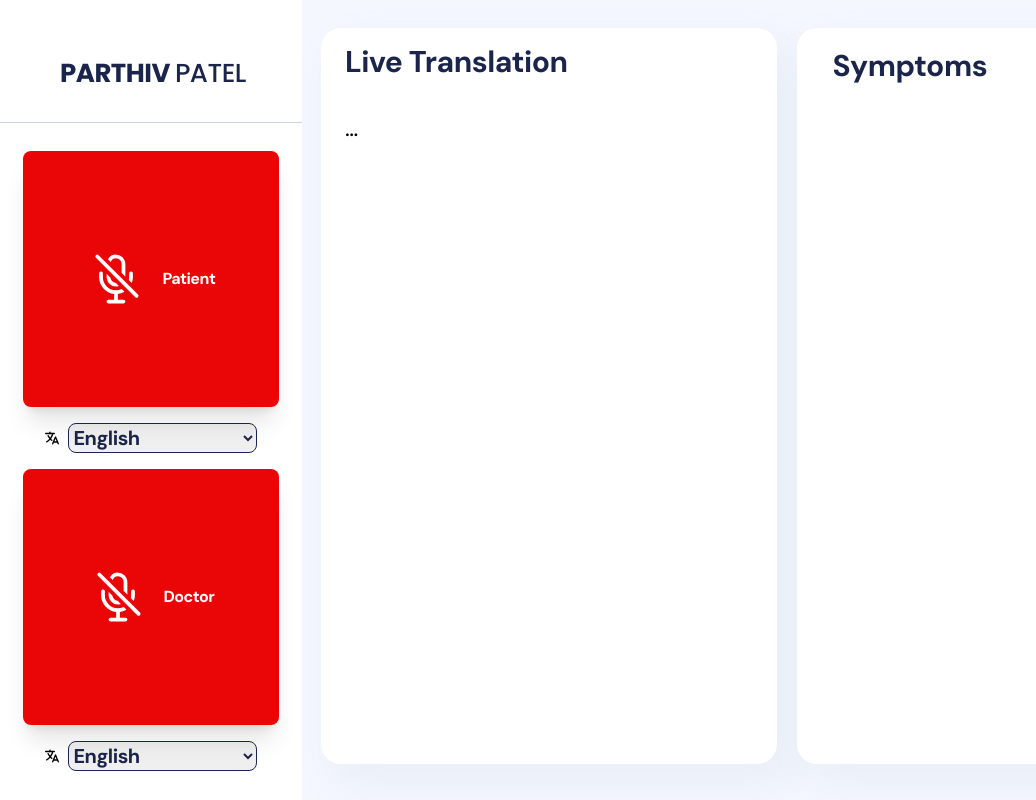
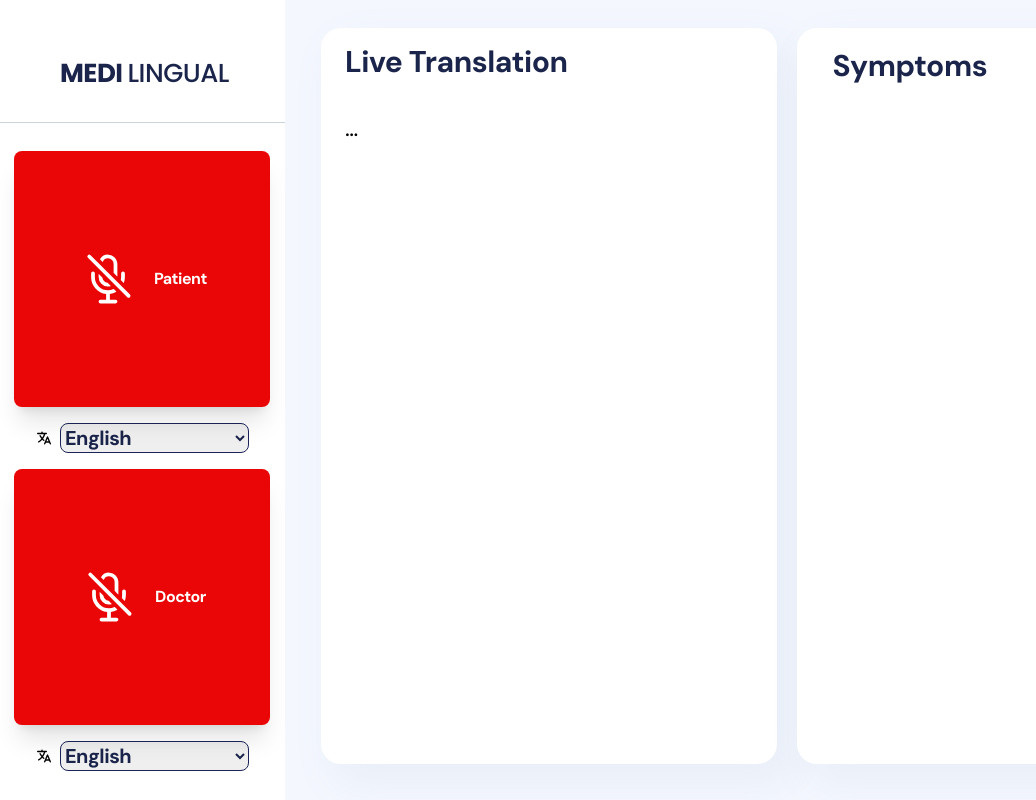
Before and after one commit to braynguyen/MediLingual, a React (Create React App) app in the folder front-end/: page /admin in a window 1280 px wide. Shown: the whole page, without its empty margins (0-1036 px from the left). Built offline with nearby package versions, Linux system fonts and the light colour scheme; what tailwindcss-rtl would draw is missing.

Commit message:
changed name

```diff
--- a/front-end/src/components/sidebar/index.jsx
+++ b/front-end/src/components/sidebar/index.jsx
@@ -145,7 +145,7 @@
 
       <div className="mx-[56px] mt-[50px] flex items-center">
         <div className="mt-1 ml-1 h-2.5 font-poppins text-[26px] font-bold uppercase text-navy-700 dark:text-white">
-          Parthiv <span className="font-medium">Patel</span>
+          Medi <span className="font-medium">Lingual</span>
         </div>
       </div>
       <div className="mt-[58px] mb-7 h-px bg-gray-300 dark:bg-white/30" />
```
Also changed, not shown: 1 other file (tests, documents, lock files or other folders).
